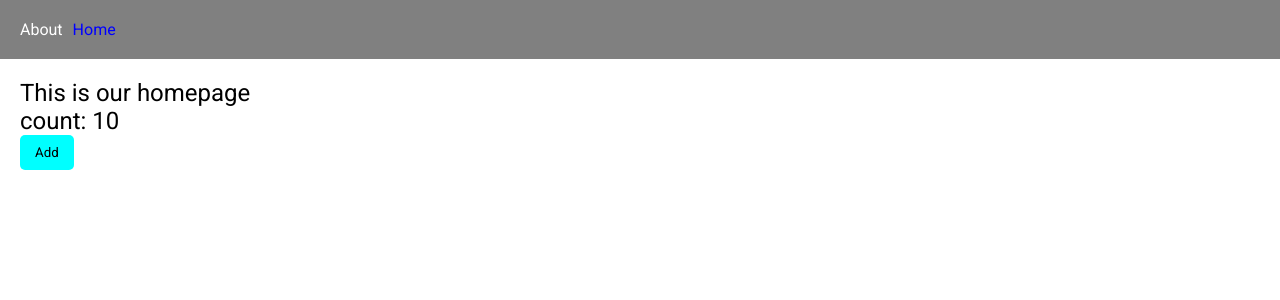
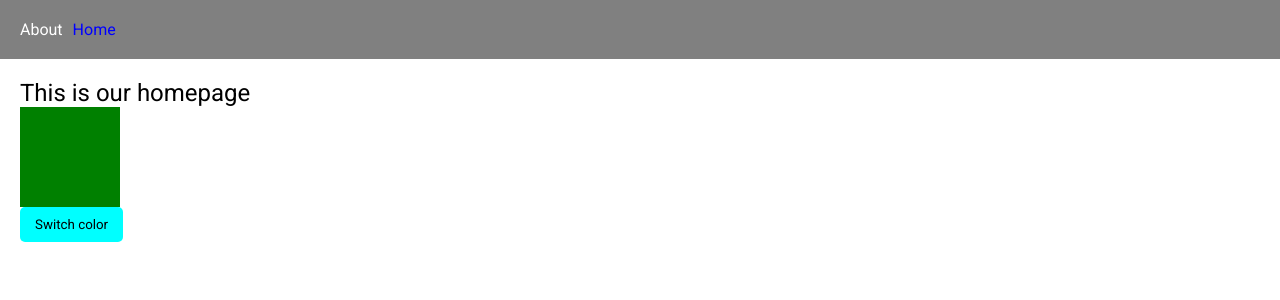
Before and after one commit to zadahead/IAI-React-6-2025, a React (Vite) app: page / in a window 1280 px wide. Shown: the top 300 px of the page. Built offline with nearby package versions, Linux system fonts and the light colour scheme.

Commit message:
color switcher

```diff
--- /dev/null
+++ b/src/components/colorSwitcher/ColorSwitcher.jsx
@@ -0,0 +1,22 @@
+import { useState } from "react"
+import { Btn } from "../../UIKit/Elements/btn/Btn"
+import "./colorSwitcher.css"
+
+export const ColorSwitcher = () => {
+    const [isGreen, setIsGreen] = useState(true);
+
+    const handleSwitch = () => {
+        setIsGreen(!isGreen);
+    }
+
+    const color = isGreen ? "green" : "";
+
+    return (
+        <div>
+            <div className={`cube ${color}`}>
+
+            </div>
+            <Btn onClick={handleSwitch}>Switch color</Btn>
+        </div>
+    )
+}
--- /dev/null
+++ b/src/components/colorSwitcher/colorSwitcher.css
@@ -0,0 +1,9 @@
+.cube {
+    background-color: red;
+    width: 100px;
+    height: 100px;
+}
+
+.cube.green {
+    background-color: green;
+}
--- a/src/pages/home/Home.jsx
+++ b/src/pages/home/Home.jsx
@@ -1,8 +1,9 @@
+import { ColorSwitcher } from "../../components/colorSwitcher/ColorSwitcher";
 import { Counter } from "../../components/counter/Counter";
 
 export const Home = () => (
     <div>
         <h2>This is our homepage</h2>
-        <Counter />
+        <ColorSwitcher />
     </div>
 )
```
